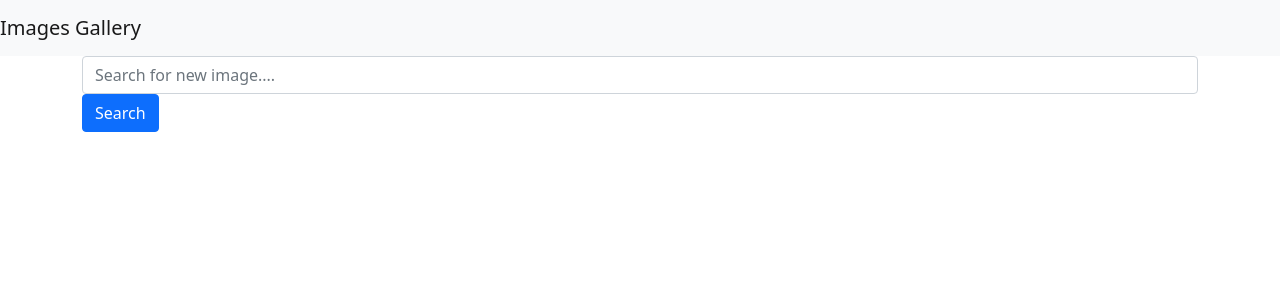
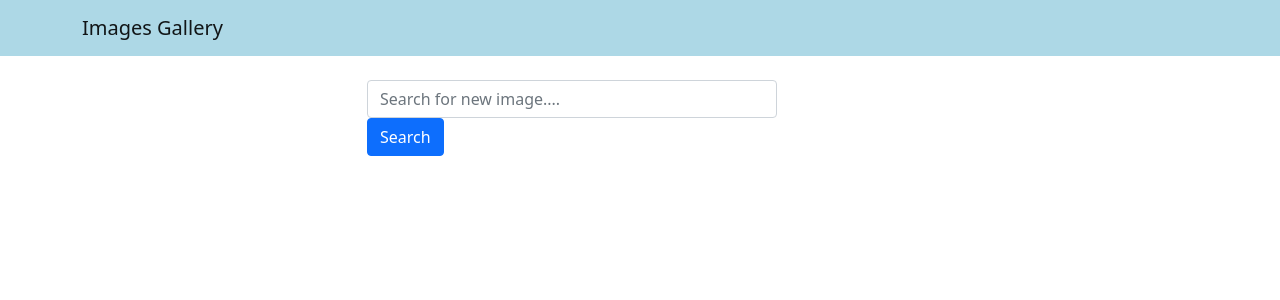
Before and after one commit to RMBChinmaya/images-gallery, a React (Create React App) app in the folder frontend/: page / in a window 1280 px wide. Shown: the top 300 px of the page. Built offline with nearby package versions, Linux system fonts and the light colour scheme; no server answers.

Commit message:
reset search input on submit

```diff
--- a/frontend/src/App.js
+++ b/frontend/src/App.js
@@ -3,13 +3,23 @@
 import Header from './components/Header';
 import Search from './components/Search';
 
+const UNSPLASH_KEY = process.env.REACT_APP_UNSPLASH_KEY;
 
 const App = () => {
   const [word, setWord] = useState('');
 
   const handleSearchSubmit = (e) => {
     e.preventDefault();
-    console.log(word)
+    console.log(word);
+    fetch(`https://api.unsplash.com/photos/random/?query=${word}&client_id=${UNSPLASH_KEY}`)
+      .then((res) =>res.json())
+      .then((data) =>{
+        console.log(data);
+      })
+      .catch((err) => {
+        console.log(err);
+      })
+    setWord('')
   }
 
   return (
--- a/frontend/src/components/Header.js
+++ b/frontend/src/components/Header.js
@@ -1,10 +1,15 @@
 import React from 'react';
-import {Navbar} from 'react-bootstrap';
+import {Navbar, Container} from 'react-bootstrap';
 
+const navbarStyle = {
+  backgroundColor: 'lightblue'
+}
 const Header = ({title}) => {
     return(
-      <Navbar bg="light" variant="light">
-        <Navbar.Brand href="/">{title}</Navbar.Brand>
+      <Navbar style={navbarStyle} variant="light">
+        <Container>
+            <Navbar.Brand href="/">{title}</Navbar.Brand>
+        </Container>
       </Navbar>
 
     )
--- a/frontend/src/components/Search.js
+++ b/frontend/src/components/Search.js
@@ -1,15 +1,19 @@
 import React from "react";
 import { Container, Row, Col, Form, Button } from "react-bootstrap";
 
-const Search = () => {
+const Search = ({word, setWord, handleSubmit}) => {
     return (
-        <Container>
-            <Row>
-                <Col>
-                    <Form>
+        <Container className="mt-4">
+            <Row className="justify-content-center">
+                <Col xs={12} md={8} lg={6}>
+                    <Form onSubmit={handleSubmit}>
                         <Form.Row>
-                            <Col>
-                                <Form.Control placeholder="Search for new image...." />
+                            <Col xs={9}>
+                                <Form.Control
+                                    type="text"
+                                    value={word}
+                                    onChange={(e) => setWord(e.target.value)}
+                                    placeholder="Search for new image...." />
                             </Col>
                             <Col>
                                 <Button variant="primary" type="submit">Search</Button>
```
Also changed, not shown: 2 other files (tests, documents, lock files or other folders).
